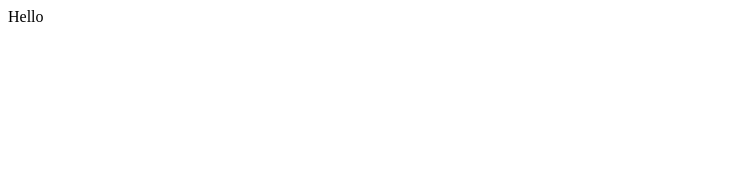
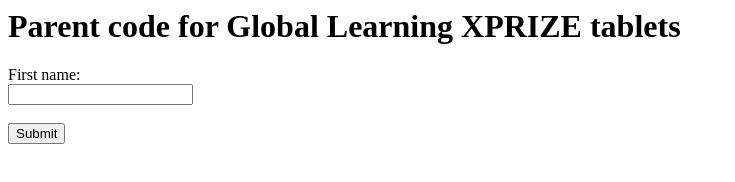
Before and after one commit to learnmax/parentcode, a plain HTML site: page index.html in a window 1280 px wide. Shown: the whole page, without its empty margins (0-735 px from the left). Drawn offline with Linux system fonts and the light colour scheme.

Commit message:
Update index.html

```diff
--- a/index.html
+++ b/index.html
@@ -1 +1,8 @@
-Hello
+<h1>Parent code for Global Learning XPRIZE tablets</h1>
+
+<form>
+  First name:<br>
+  <input type="text" name="inputcode" value="">
+  <br><br>
+  <input type="submit" value="Submit">
+</form>
```
